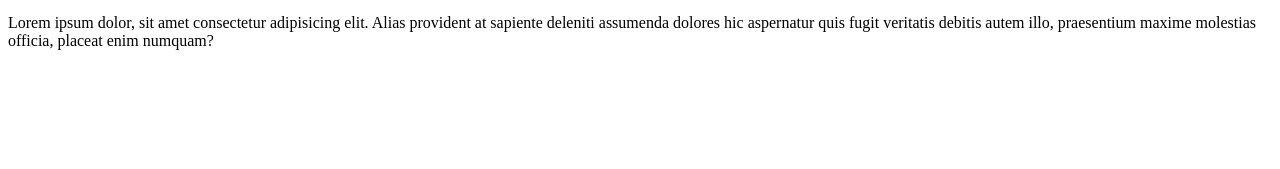
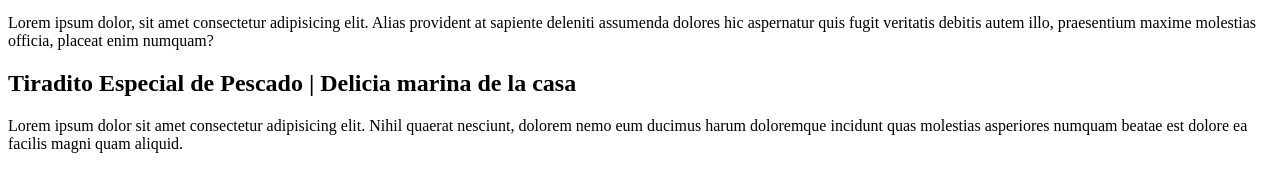
Before and after one commit to milanberly2004-ai/DESARROLLO-DE-APLICACIONES-WED-I, a plain HTML site: page index.html in a window 1280 px wide. Shown: the part 1079-1248 px from the top of the page. Before the commit the page ends 1145 px from the top, so only its background shows below. Drawn offline with Linux system fonts and the light colour scheme.

Commit message:
Se agrego plato Tiradito Especial

```diff
--- a/index.html
+++ b/index.html
@@ -37,6 +37,12 @@
                 praesentium maxime molestias officia, placeat enim numquam?
             </p>
         </article>
+        <article>
+            <h2>Tiradito Especial de Pescado | Delicia marina de la casa</h2>
+            <p>
+                Lorem ipsum dolor sit amet consectetur adipisicing elit. Nihil quaerat nesciunt, dolorem nemo eum ducimus harum doloremque incidunt quas molestias asperiores numquam beatae est dolore ea facilis magni quam aliquid.
+            </p>
+        </article>
     </main>
 </body>
 </html>
```
